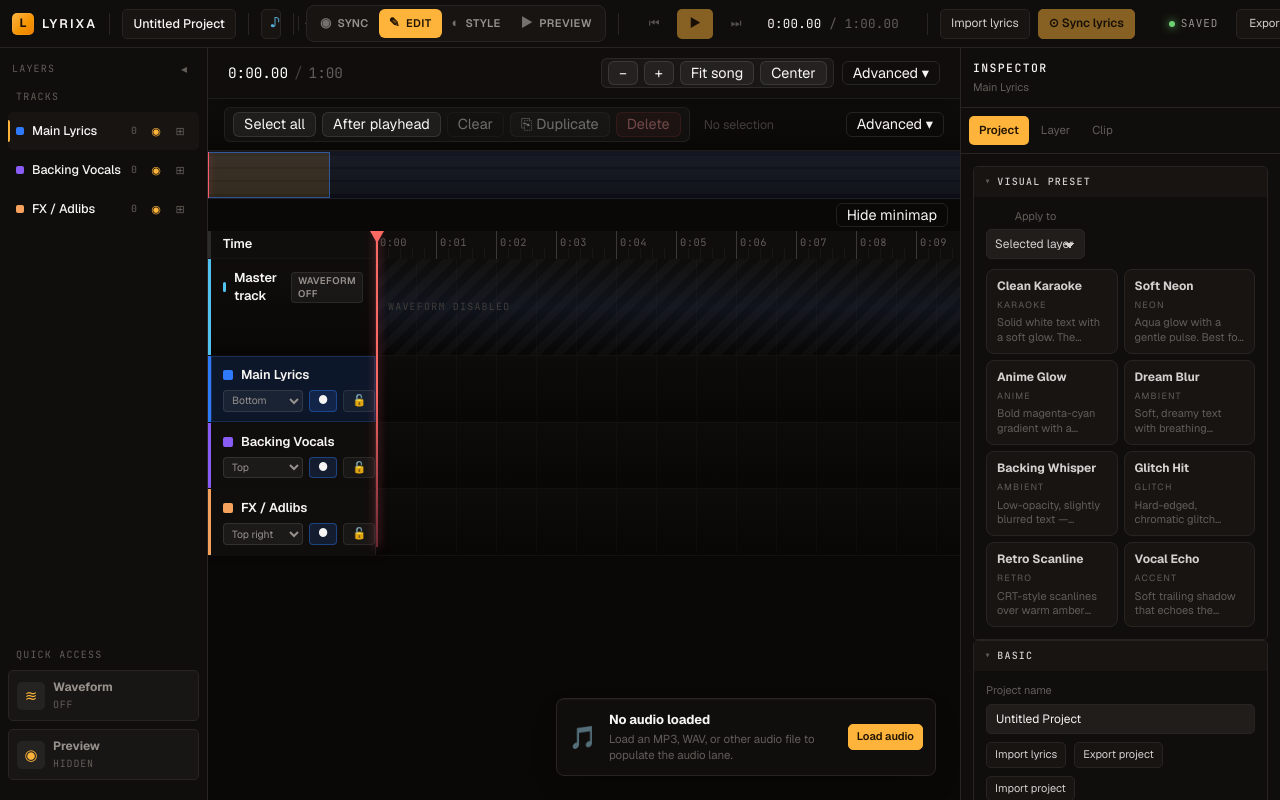
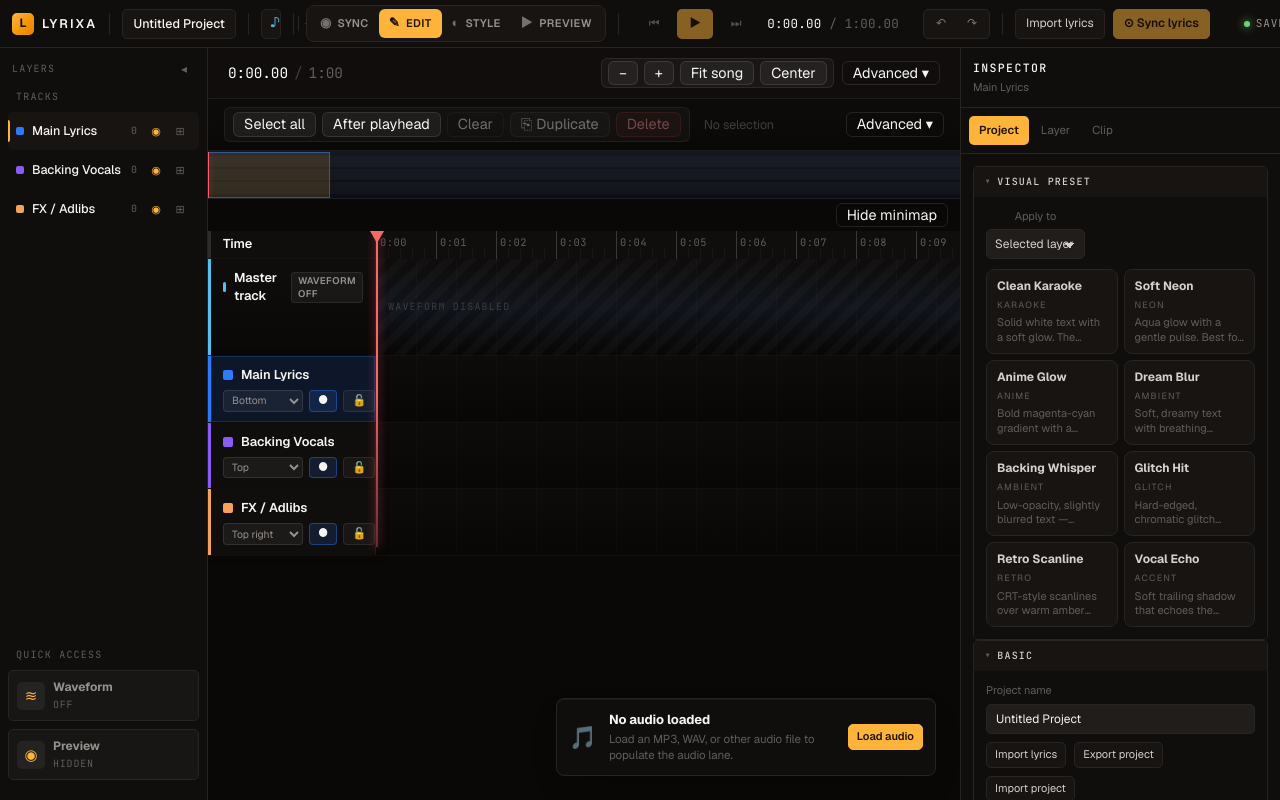
Before and after one commit to Frankman254/Lyrixa, a React (Vite) app: page / in a window 1280 px wide. Built offline with nearby package versions, Linux system fonts and the light colour scheme.

Commit message:
feat: implement undo/redo functionality in editor; add keyboard shortcuts for project history management, enhance EditorTopBar with undo/redo buttons, and improve lyrics backup mechanism for better project stability

```diff
--- a/src/features/editor/EditorTopBar.tsx
+++ b/src/features/editor/EditorTopBar.tsx
@@ -42,6 +42,10 @@ interface EditorTopBarProps {
   onToggleInspector: () => void;
   /** Opens the layers drawer on compact/mobile tiers. */
   onToggleSidebar: () => void;
+  onUndo: () => void;
+  onRedo: () => void;
+  canUndo: boolean;
+  canRedo: boolean;
   previewOpen: boolean;
   transparentPreviewOpen: boolean;
   miniPreviewVisible: boolean;
@@ -92,6 +96,10 @@ export function EditorTopBar({
   showInspectorToggle,
   onToggleInspector,
   onToggleSidebar,
+  onUndo,
+  onRedo,
+  canUndo,
+  canRedo,
   previewOpen,
   transparentPreviewOpen,
   miniPreviewVisible,
@@ -218,6 +226,27 @@ export function EditorTopBar({
         onPlayToggle={onPlayToggle}
         onSeek={onSeek}
       />
+
+      <div className="tr-group" role="group" aria-label="History">
+        <button
+          className="tr-btn icon-only"
+          onClick={onUndo}
+          disabled={!canUndo}
+          title="Undo (Ctrl/⌘+Z)"
+          aria-label="Undo"
+        >
+          ↶
+        </button>
+        <button
+          className="tr-btn icon-only"
+          onClick={onRedo}
+          disabled={!canRedo}
+          title="Redo (Ctrl/⌘+Shift+Z)"
+          aria-label="Redo"
+        >
+          ↷
+        </button>
+      </div>
 
       {/* Compact/mobile reach these through the mode switcher / More menu. */}
       {isDesktop && (
--- a/src/features/editor/LyrixaEditorShell.tsx
+++ b/src/features/editor/LyrixaEditorShell.tsx
@@ -76,6 +76,10 @@ export function LyrixaEditorShell() {
     setCurrentTime,
     setMasterDuration,
     importProject,
+    undo,
+    redo,
+    canUndo,
+    canRedo,
     hardResetProject
   } = useLyrixaProject({
     waveformAnalysisEnabled: waveformEnabled
@@ -155,7 +159,9 @@ export function LyrixaEditorShell() {
     }
   }, []);
 
-  // Global shortcut: Shift+? opens (and toggles) the shortcuts reference panel.
+  // Global shortcuts: Shift+? toggles the reference panel; Ctrl/Cmd+Z and
+  // Ctrl/Cmd+Shift+Z drive project undo/redo. Skipped while typing so text
+  // fields keep their native undo.
   useEffect(() => {
     const onKey = (e: KeyboardEvent) => {
       const target = e.target as HTMLElement | null;
@@ -166,11 +172,22 @@ export function LyrixaEditorShell() {
       if (matchesShortcut(e, 'shortcuts.open')) {
         e.preventDefault();
         setShortcutsOpen(prev => !prev);
+        return;
+      }
+      // Redo first: its binding is a superset of undo's (extra Shift).
+      if (matchesShortcut(e, 'project.redo')) {
+        e.preventDefault();
+        redo();
+        return;
+      }
+      if (matchesShortcut(e, 'project.undo')) {
+        e.preventDefault();
+        undo();
       }
     };
     window.addEventListener('keydown', onKey);
     return () => window.removeEventListener('keydown', onKey);
-  }, [matchesShortcut]);
+  }, [matchesShortcut, redo, undo]);
 
   const masterChannel = project.audioTracks.master;
 
@@ -651,6 +668,10 @@ export function LyrixaEditorShell() {
         syncMode={syncMode}
         canSync={canSync}
         tier={tier}
+        onUndo={undo}
+        onRedo={redo}
+        canUndo={canUndo}
+        canRedo={canRedo}
         inspectorVisible={inspectorShown}
         showInspectorToggle={!isPreview && !mobileStyleMode}
         onToggleInspector={handleToggleInspector}
--- a/src/features/editor/lyricsLibraryStorage.ts
+++ b/src/features/editor/lyricsLibraryStorage.ts
@@ -33,6 +33,49 @@ export function upsertLyricsLibrary(sources: LyricSource[]): LyricSource[] {
   return next;
 }
 
+/** Keep at most this many archived versions per source. */
+const BACKUP_LIMIT_PER_SOURCE = 5;
+
+/**
+ * Archive a copy of a lyric source that is about to be overwritten.
+ *
+ * The library mirror of a source shares its id, so replacing the text in the
+ * project silently replaces the library copy too — this snapshot, stored under
+ * a derived id, is what survives a bad import. Oldest backups are pruned past
+ * BACKUP_LIMIT_PER_SOURCE.
+ */
+export function archiveLyricsBackup(source: LyricSource): LyricSource[] {
+  if (!source.rawText.trim()) return loadLyricsLibrary();
+  const library = loadLyricsLibrary();
+  const prefix = `${source.id}::backup-`;
+  const backups = library
+    .filter(item => item.id.startsWith(prefix))
+    .sort((a, b) => (a.updatedAt ?? '').localeCompare(b.updatedAt ?? ''));
+  const excess = backups.length - (BACKUP_LIMIT_PER_SOURCE - 1);
+  const dropIds = new Set(excess > 0 ? backups.slice(0, excess).map(item => item.id) : []);
+
+  const now = new Date();
+  const backup: LyricSource = {
+    ...source,
+    id: `${prefix}${now.getTime()}`,
+    title: `${source.title} (backup ${formatBackupStamp(now)})`,
+    updatedAt: now.toISOString()
+  };
+  const next = [...library.filter(item => !dropIds.has(item.id)), backup]
+    .sort((a, b) => a.title.localeCompare(b.title));
+  try {
+    window.localStorage.setItem(STORAGE_KEY, JSON.stringify(next));
+  } catch {
+    /* Keep project editing available if localStorage quota is unavailable. */
+  }
+  return next;
+}
+
+function formatBackupStamp(date: Date): string {
+  const pad = (n: number) => String(n).padStart(2, '0');
+  return `${date.getFullYear()}-${pad(date.getMonth() + 1)}-${pad(date.getDate())} ${pad(date.getHours())}:${pad(date.getMinutes())}`;
+}
+
 function isLyricSource(value: unknown): value is LyricSource {
   if (!value || typeof value !== 'object') return false;
   const source = value as Partial<LyricSource>;
--- a/src/features/editor/useLyrixaProject.ts
+++ b/src/features/editor/useLyrixaProject.ts
@@ -1,4 +1,5 @@
 import { useCallback, useEffect, useRef, useState } from 'react';
+import type { SetStateAction } from 'react';
 import type { LyricProjectMode, LyricSource, LyrixaProject } from '../../core/types/project';
 import type { LyricClip } from '../../core/types/clip';
 import type { LyricLayer } from '../../core/types/layer';
@@ -35,7 +36,7 @@ import {
   shouldPersistAudioBlob,
   type StoredAudio
 } from './audioBlobStorage';
-import { loadLyricsLibrary, upsertLyricsLibrary } from './lyricsLibraryStorage';
+import { archiveLyricsBackup, loadLyricsLibrary, upsertLyricsLibrary } from './lyricsLibraryStorage';
 import {
   extractPeaksFromBlob,
   shouldExtractRealPeaks
@@ -46,6 +47,13 @@ import {
 } from '../assets/textureAssetStorage';
 
 const AUTOSAVE_DEBOUNCE_MS = 400;
+
+/** Max undo steps kept in memory. Snapshots exclude audio bytes (those live in
+ *  IndexedDB and are referenced by key), so entries are cheap. */
+const HISTORY_LIMIT = 50;
+/** Changes arriving within this window collapse into one undo step, so a clip
+ *  drag or slider scrub doesn't flood the history with micro-updates. */
+const HISTORY_COALESCE_MS = 800;
 
 export type SaveStatus = 'idle' | 'pending' | 'saved';
 export type ClipUpdate = LyricClip[] | ((previous: LyricClip[]) => LyricClip[]);
@@ -118,6 +126,13 @@ export interface UseLyrixaProjectResult {
   setMasterDuration: (seconds: number) => void;
   importProject: (next: LyrixaProject) => void;
 
+  /** Revert the last recorded project change. Audio tracks and the playhead
+   *  are preserved so undo never breaks playback. */
+  undo: () => void;
+  redo: () => void;
+  canUndo: boolean;
+  canRedo: boolean;
+
   resetProject: () => Promise<void>;
   hardResetProject: () => Promise<void>;
 }
@@ -132,7 +147,7 @@ export function useLyrixaProject({
   waveformAnalysisEnabled = true
 }: UseLyrixaProjectOptions = {}): UseLyrixaProjectResult {
   const [hydrated] = useState(() => loadProject());
-  const [project, setProject] = useState<LyrixaProject>(hydrated.project);
+  const [project, setProjectState] = useState<LyrixaProject>(hydrated.project);
   const [audioNeedsReload, setAudioNeedsReload] = useState(false);
   const [audioLibrary, setAudioLibrary] = useState<AudioLibraryAsset[]>([]);
   const [lyricsLibrary, setLyricsLibrary] = useState(() => loadLyricsLibrary());
@@ -171,6 +186,84 @@ export function useLyrixaProject({
     projectRef.current = project;
   }, [project]);
 
+  // ── Undo / redo ───────────────────────────────────────────────
+  // History lives OUTSIDE the React state updater: StrictMode double-invokes
+  // updaters in dev, which would push duplicate snapshots. All mutations go
+  // through `setProject` below, which resolves `next` against projectRef
+  // synchronously so same-tick mutations compose correctly.
+  const historyRef = useRef<{
+    past: LyrixaProject[];
+    future: LyrixaProject[];
+    lastPushAt: number;
+  }>({ past: [], future: [], lastPushAt: 0 });
+  // Bumped whenever the stacks change so canUndo/canRedo re-render.
+  const [, setHistoryVersion] = useState(0);
+
+  const setProject = useCallback((
+    action: SetStateAction<LyrixaProject>,
+    options?: {
+      /** Pass false for non-semantic updates (playhead, audio blob wiring)
+       *  that should never become undo steps. */
+      record?: boolean;
+    }
+  ) => {
+    const prev = projectRef.current;
+    const next = typeof action === 'function' ? action(prev) : action;
+    if (next === prev) return;
+    if (options?.record !== false) {
+      const h = historyRef.current;
+      const now = Date.now();
+      if (h.past.length === 0 || now - h.lastPushAt > HISTORY_COALESCE_MS) {
+        h.past.push(prev);
+        if (h.past.length > HISTORY_LIMIT) h.past.shift();
+      }
+      h.lastPushAt = now;
+      h.future = [];
+      setHistoryVersion(v => v + 1);
+    }
+    projectRef.current = next;
+    setProjectState(next);
+  }, []);
+
+  /** Restore a snapshot, keeping live audio wiring and the playhead: undoing a
+   *  lyric mistake must never unload the song or jump playback. */
+  const restoreSnapshot = useCallback((snapshot: LyrixaProject) => {
+    const current = projectRef.current;
+    const restored: LyrixaProject = {
+      ...snapshot,
+      audioTracks: current.audioTracks,
+      currentTime: current.currentTime
+    };
+    projectRef.current = restored;
+    setProjectState(restored);
+  }, []);
+
+  const undo = useCallback(() => {
+    const h = historyRef.current;
+    const snapshot = h.past.pop();
+    if (!snapshot) return;
+    h.future.push(projectRef.current);
+    h.lastPushAt = 0; // the next change starts a fresh undo step
+    restoreSnapshot(snapshot);
+    setHistoryVersion(v => v + 1);
+  }, [restoreSnapshot]);
+
+  const redo = useCallback(() => {
+    const h = historyRef.current;
+    const snapshot = h.future.pop();
+    if (!snapshot) return;
+    h.past.push(projectRef.current);
+    if (h.past.length > HISTORY_LIMIT) h.past.shift();
+    h.lastPushAt = 0;
+    restoreSnapshot(snapshot);
+    setHistoryVersion(v => v + 1);
+  }, [restoreSnapshot]);
+
+  const clearHistory = useCallback(() => {
+    historyRef.current = { past: [], future: [], lastPushAt: 0 };
+    setHistoryVersion(v => v + 1);
+  }, []);
+
   // Track latest objectUrls so we can revoke them on unmount.
   const objectUrlsRef = useRef<{ master: string | null }>({ master: null });
   const textureObjectUrlsRef = useRef<Set<string>>(new Set());
@@ -199,7 +292,7 @@ export function useLyrixaProject({
         if (cancelled) return;
         restored.set(id, asset ? URL.createObjectURL(asset.blob) : null);
       }
-      setProject(p => applyRestoredTextureUrls(p, restored));
+      setProject(p => applyRestoredTextureUrls(p, restored), { record: false });
     };
     void restore();
     return () => { cancelled = true; };
@@ -243,7 +336,7 @@ export function useLyrixaProject({
           ...p,
           audioTracks: { ...p.audioTracks, [role]: updated }
         };
-      });
+      }, { record: false });
       void refreshAudioLibrary();
       // Re-extract peaks if missing, unless performance mode forbids audio decoding.
       if (waveformAnalysisEnabledRef.current && (!channel.waveformPeaks || channel.waveformPeaks.length === 0)) {
@@ -324,7 +417,7 @@ export function useLyrixaProject({
           ...p,
           audioTracks: { ...p.audioTracks, [role]: next }
         };
-      });
+      }, { record: false });
     },
     []
   );
@@ -403,7 +496,7 @@ export function useLyrixaProject({
           asset.fileKey === fileKey ? { ...asset, duration } : asset
         )
       };
-    });
+    }, { record: false });
 
     if ((options.persistAudio ?? true) && shouldPersistAudioBlob(file, duration)) {
       try {
@@ -447,7 +540,7 @@ export function useLyrixaProject({
         audioTracks: { ...p.audioTracks, master: channel },
         audioLibrary: upsertAudioLibraryAsset(p.audioLibrary, channel)
       };
-    });
+    }, { record: false });
     setAudioNeedsReload(false);
     extractAndApplyPeaks(stored.blob, 'master', stored.duration);
   }, [extractAndApplyPeaks]);
@@ -461,7 +554,7 @@ export function useLyrixaProject({
         ...p,
         audioTracks: { ...p.audioTracks, [role]: null }
       };
-    });
+    }, { record: false });
     if (role === 'master') setAudioNeedsReload(false);
     await deleteAudio(projectIdRef.current, role);
   }, []);
@@ -478,7 +571,7 @@ export function useLyrixaProject({
           master: { ...master, duration: seconds }
         }
       };
-    });
+    }, { record: false });
   }, []);
 
   const setRawLyricsText = useCallback((text: string) => {
@@ -495,6 +588,22 @@ export function useLyrixaProject({
     } = options;
 
     const { lines } = normalizeLyricsText(rawText, normalizeOptions);
+
+    // Safety net: when this import overwrites an existing source with different
+    // text, archive the outgoing version in the device lyrics library first.
+    // The library mirror shares the source id, so without this snapshot the
+    // replaced text would be gone everywhere.
+    {
+      const p = projectRef.current;
+      const currentSources = p.lyricSources ?? [];
+      const target = currentSources.find(source => source.id === sourceId)
+        ?? currentSources.find(source => source.id === p.activeLyricSourceId)
+        ?? currentSources[0];
+      const replacing = !!target && !(p.lyricMode === 'multi' && sourceMode === 'add');
+      if (replacing && target.rawText.trim().length > 0 && target.rawText !== rawText) {
+        setLyricsLibrary(archiveLyricsBackup(target));
+      }
+    }
 
     // Lyrics imports are SOURCE-ONLY: they update the lyric source library
     // (rawLyricsText / normalizedLyrics / lyricSources) and never touch clips.
@@ -737,7 +846,7 @@ export function useLyrixaProject({
   }, []);
 
   const setCurrentTime = useCallback((time: number) => {
-    setProject(p => (p.currentTime === time ? p : { ...p, currentTime: time }));
+    setProject(p => (p.currentTime === time ? p : { ...p, currentTime: time }), { record: false });
   }, []);
 
   const setRenderMode = useCallback((mode: RenderMode) => {
@@ -756,10 +865,11 @@ export function useLyrixaProject({
       const m = p.audioTracks.master?.objectUrl;
       if (m) URL.revokeObjectURL(m);
       return createEmptyProject();
-    });
+    }, { record: false });
+    clearHistory();
     setAudioNeedsReload(false);
     await deleteAllProjectAudio(oldId);
-  }, []);
+  }, [clearHistory, setProject]);
 
   const hardResetProject = useCallback(async () => {
     const oldId = projectIdRef.current;
@@ -774,7 +884,8 @@ export function useLyrixaProject({
       if (m) URL.revokeObjectURL(m);
       collectTextureObjectUrls(p).forEach(url => URL.revokeObjectURL(url));
       return createEmptyProject();
-    });
+    }, { record: false });
+    clearHistory();
     textureObjectUrlsRef.current.forEach(url => URL.revokeObjectURL(url));
     textureObjectUrlsRef.current.clear();
     setAudioNeedsReload(false);
@@ -784,7 +895,7 @@ export function useLyrixaProject({
       deleteAllProjectAudio(oldId),
       deleteAllProjectTextures(oldId)
     ]);
-  }, []);
+  }, [clearHistory, setProject]);
 
   const importProject = useCallback((next: LyrixaProject) => {
     blobsRef.current = { master: null };
@@ -825,7 +936,7 @@ export function useLyrixaProject({
             }
           }
         };
-      });
+      }, { record: false });
       setAudioNeedsReload(false);
       void refreshAudioLibrary();
       extractAndApplyPeaks(stored.blob, 'master', stored.duration);
@@ -864,6 +975,10 @@ export function useLyrixaProject({
     setRenderMode,
     setMasterDuration,
     importProject,
+    undo,
+    redo,
+    canUndo: historyRef.current.past.length > 0,
+    canRedo: historyRef.current.future.length > 0,
     resetProject,
     hardResetProject
   };
--- a/src/index.css
+++ b/src/index.css
@@ -114,6 +114,7 @@ body {
     min-height: 38px;
   }
   .tr-btn.icon-only { width: 38px; }
+  .tr-group { height: auto; }
   .insp-tabs button { padding: 10px 12px; }
   .ls-layer-actions button,
   .ls-mini-btn,
```
Also changed, not shown: src/core/shortcuts/registry.ts (+14 -0 lines), src/features/editor/LyricsImportPanel.tsx (+12 -2 lines).
